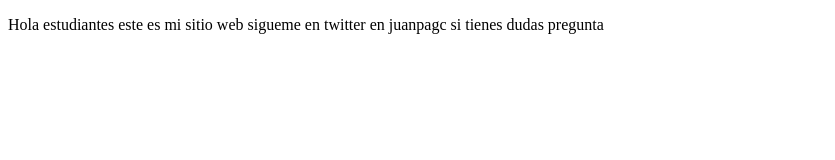
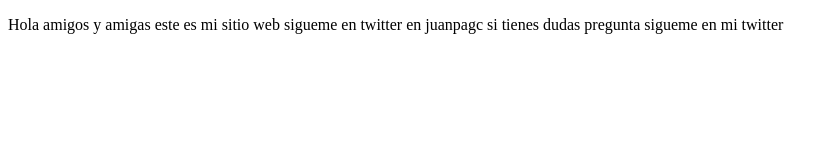
Before and after one commit to JuanpaGil/proyectoDemoVCursoPrework, a plain HTML site: page index.html in a window 1280 px wide. Shown: the whole page, without its empty margins (0-835 px from the left). Drawn offline with Linux system fonts and the light colour scheme.

Commit message:
cambios agremamos sitio de twitter

```diff
--- a/index.html
+++ b/index.html
@@ -8,7 +8,8 @@
 </head>
 <body>
     <p>
-        Hola estudiantes este es mi sitio web sigueme en twitter en juanpagc si tienes dudas pregunta
+        Hola amigos y amigas este es mi sitio web sigueme en twitter en juanpagc
+        si tienes dudas pregunta sigueme en mi twitter
     </p>
 </body>
 </html>
```
